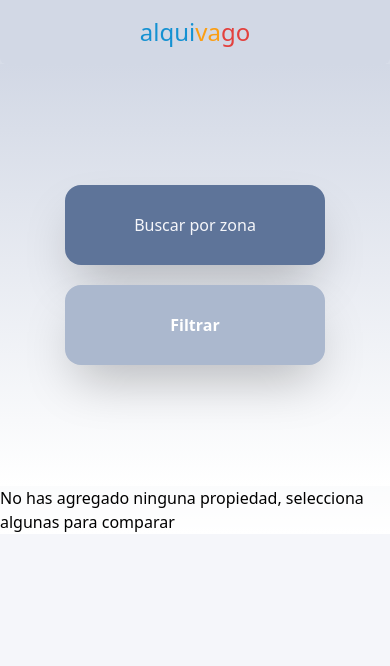
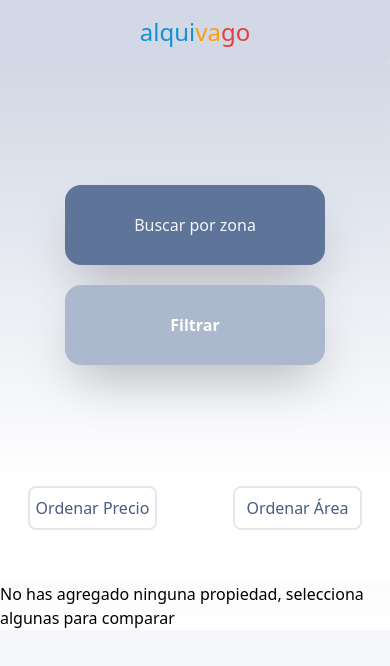
Before and after one commit to cristian-encalada/Alquivago, a Next.js app in the folder alquivago-nextjs/: page /comparisons in a window 390 px wide. Shown: the top 666 px of the page. Built offline with nearby package versions, Linux system fonts and the light colour scheme.

Commit message:
Some minor changes and improvements

```diff
--- a/alquivago-nextjs/app/components/AreaSort.jsx
+++ b/alquivago-nextjs/app/components/AreaSort.jsx
@@ -3,8 +3,8 @@ export default function AreaOrder({ children, handleOrder}) {
     const [visibleState, setVisibleState] = useState('invisible')
 
     return (
-      <div className="w-1/6 flex justify-center flex-col gap-1 text-azul-600" onMouseEnter={() => setVisibleState('visible')} onMouseLeave={() => setVisibleState('invisible')}>
-      <button className="border-2 font-medium w-full rounded-lg h-1/3 hover:bg-azul-300 hover:scale-105 transition hover:text-white">
+      <div className="w-1/3 md:w-1/4 flex justify-center flex-col gap-1 text-azul-600" onMouseEnter={() => setVisibleState('visible')} onMouseLeave={() => setVisibleState('invisible')}>
+      <button className="border-2 font-medium w-full rounded-lg  h-20 md:h-1/3 hover:bg-azul-300 hover:scale-105 transition hover:text-white">
         {children}
       </button>
       <div className={`h-2/3 w-full rounded-2xl shadow-2xl ${visibleState}`}>
--- a/alquivago-nextjs/app/components/BathFilter.jsx
+++ b/alquivago-nextjs/app/components/BathFilter.jsx
@@ -23,7 +23,7 @@ export default function Bathbutton({ filters, setFilters }) {
           </li>
           <li className="py-2 text-lg font-medium hover:bg-slate-200 rounded-lg transition">
             <input className="mx-2 w-8" id="2baños" type="checkbox" value="baños=2" onChange={handleClick} checked={filters.includes('baños=2')}/>
-            <label htmlFor="2baños">2 Baños</label>
+            <label htmlFor="2baños" className="w-full">2 Baños</label>
           </li>
           <li className="py-2 text-lg font-medium hover:bg-slate-200 rounded-lg transition">
             <input className="mx-2 w-8" id="3baños" type="checkbox" value="baños=3" onChange={handleClick} checked={filters.includes('baños=3')} />
--- a/alquivago-nextjs/app/components/MobileFilter.jsx
+++ b/alquivago-nextjs/app/components/MobileFilter.jsx
@@ -4,6 +4,7 @@ import { useState } from "react"
 import Image from "next/image"
 import closeIcon from '../../public/closeIcon.svg'
 import ZoneBar from "./ZoneBar"
+import OrderingSection from "./SortingSection"
 
 export default function MobileFilter() {
   const router = useRouter()
@@ -75,11 +76,13 @@ export default function MobileFilter() {
       }
     }
   const removeFilters = () => {
+    handleVisibility()
     setFilters([])
     return router.push('/publish')
   }
   const handleApplyFilters = () => {
     // Aquí puedes usar el estado actualizado filters para realizar acciones con los filtros seleccionados
+    handleVisibility()
     const routeParsed = formatearArrayComoString(filters)
     return router.push(`/publish/${routeParsed}`)
   };
--- a/alquivago-nextjs/app/components/PriceSort.jsx
+++ b/alquivago-nextjs/app/components/PriceSort.jsx
@@ -4,8 +4,8 @@ export default function PriceOrder({ children, handleOrder }) {
     const [visibleState, setVisibleState] = useState('invisible')
 
     return (
-      <div className="w-1/6 flex justify-center flex-col gap-1 text-azul-600" onMouseEnter={() => setVisibleState('visible')} onMouseLeave={() => setVisibleState('invisible')}>
-      <button className="border-2 font-medium w-full rounded-lg h-1/3 hover:bg-azul-300 hover:scale-105 transition hover:text-white">
+      <div className="w-1/3 md:w-1/4 flex justify-center flex-col gap-1 text-azul-600" onMouseEnter={() => setVisibleState('visible')} onMouseLeave={() => setVisibleState('invisible')}>
+      <button className="border-2 font-medium w-full rounded-lg h-20 md:h-1/3 hover:bg-azul-300 hover:scale-105 transition hover:text-white">
         {children}
       </button>
       <div className={`h-2/3 w-full rounded-2xl shadow-2xl ${visibleState}`}>
--- a/alquivago-nextjs/app/components/SortingSection.jsx
+++ b/alquivago-nextjs/app/components/SortingSection.jsx
@@ -34,10 +34,10 @@ export default function OrderingSection() {
   });
   }
   return (
-    <section className="hidden w-full h-24 gap-5 bg-white md:first-letter md:flex justify-center">
+    <section className="w-full h-24 gap-5 bg-white md:first-letter flex justify-around md:justify-center relative">
       <PriceOrder orders={orders} setOrders={setOrders} handleOrder={handleOrder}>Ordenar Precio</PriceOrder>
       <AreaOrder orders={orders} setOrders={setOrders} handleOrder={handleOrder}>Ordenar Área</AreaOrder>
-        <ul className="flex gap-2 items-start">
+        <ul className="hidden md:flex gap-2 items-start">
           <li><Link href='/map'><Image src={mapIcon} className="w-8 h-8 hover:scale-125 transition" alt="map icon"/></Link> </li>
         </ul>
     </section>
--- a/alquivago-nextjs/app/components/ZoneBar.jsx
+++ b/alquivago-nextjs/app/components/ZoneBar.jsx
@@ -47,7 +47,7 @@ export default function ZoneBar({ filters, setFilters}) {
       <ul className="w-full h-[90%] items-center flex flex-wrap">
         {searchResults.map((zona) => (
           <>
-          <li key={zona.id} className="flex border-2 h-[8%] items-center bg-azul-50 text-azul-500 font-medium w-full text-center rounded-md hover:scale-110 transition hover:bg-azul-50"><button className="focus:ring-2 w-full rounded-md"
+          <li key={zona.id} className="flex border-2 h-[8%] items-center bg-azul-50 text-azul-500 font-medium w-full text-center rounded-md hover:scale-110 transition hover:bg-azul-50"><button className="focus:ring-2 h-full w-full rounded-md"
            value={`zonas=${zona.id}`} onClick={handleClick}>{zona.zona}</button></li>
            </>
         ))}
```
